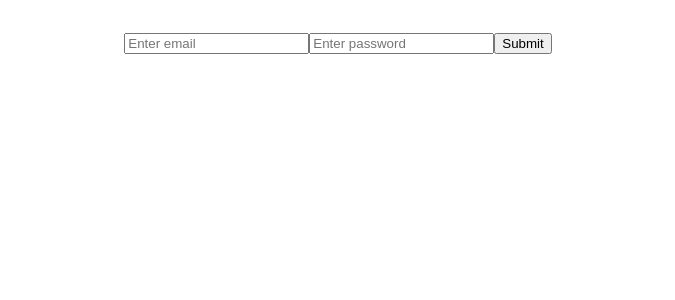
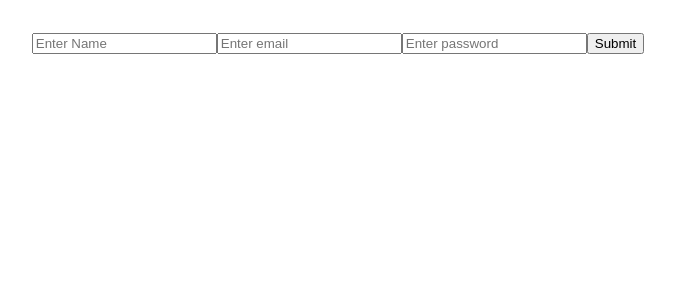
Before and after one commit to pratik-kumar-sahu/quick_goto_projects, a React (Create React App) app in the folder Custom login and localstorage/: page /signup in a window 1280 px wide. Shown: the top 300 px of the page, without its empty margins (302-977 px from the left). Built offline with nearby package versions, Linux system fonts and the light colour scheme.

Commit message:
SignUp and login working using firebase

```diff
--- a/Custom login and localstorage/src/pages/Signup.js
+++ b/Custom login and localstorage/src/pages/Signup.js
@@ -4,22 +4,40 @@ import { auth } from "../firebase";
 function Signup() {
   const [email, setEmail] = useState("");
   const [password, setPassword] = useState("");
+  const [name, setName] = useState("");
 
   const submitHandler = (e) => {
     e.preventDefault();
-    if (email.trim() && password.trim()) {
+    if (email.trim() && password.trim() && name.trim()) {
       auth
         .createUserWithEmailAndPassword(email, password)
-        .then((res) => console.log(res.user))
+        .then((res) => {
+          if (res) {
+            res = auth.currentUser;
+            res.updateProfile({
+              displayName: name,
+              photoURL: `https://ui-avatars.com/api/?name=${name}`,
+            });
+          }
+          console.log(res);
+        })
         .catch((err) => console.log(err));
     }
     setEmail("");
     setPassword("");
+    setName("");
   };
 
   return (
     <div>
       <form onSubmit={submitHandler}>
+        <input
+          type="text"
+          value={name}
+          onChange={(e) => setName(e.target.value)}
+          placeholder="Enter Name"
+          required
+        />
         <input
           type="email"
           value={email}
```
